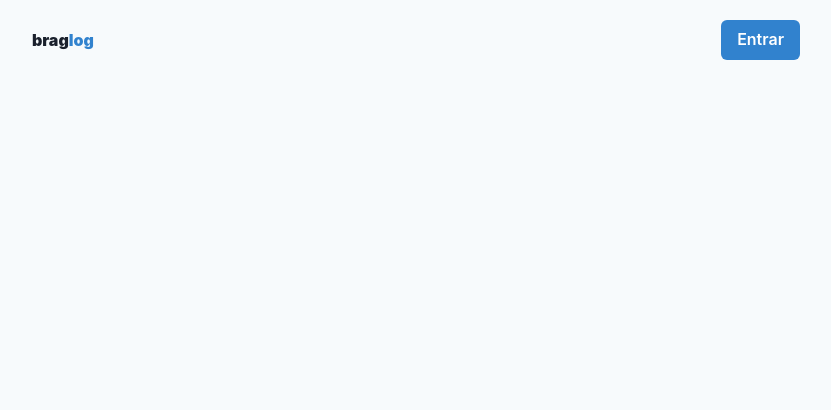
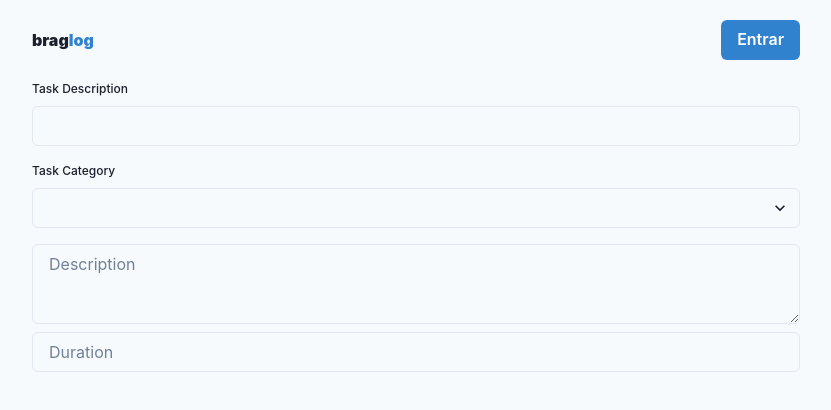
Before and after one commit to fischerafael/brag-log, a Next.js app: page /app/task in a window 1280 px wide. Shown: the top 410 px of the page, without its empty margins (224-1055 px from the left). Built offline with nearby package versions, Linux system fonts and the light colour scheme.

Commit message:
feat: working on the form

```diff
--- /dev/null
+++ b/src/client/components/FormControl/index.tsx
@@ -0,0 +1,22 @@
+import React from "react";
+import * as Chakra from "@chakra-ui/react";
+
+interface FormControlProps extends Chakra.FormControlProps {
+  label: string;
+  input: React.ReactNode;
+  helper?: string;
+}
+
+export const FormControl = ({ label, helper, input }: FormControlProps) => {
+  return (
+    <Chakra.FormControl w="full" borderRadius="none">
+      <Chakra.FormLabel w="full" fontSize="xs">
+        {label}
+      </Chakra.FormLabel>
+      {input}
+      <Chakra.FormHelperText w="full" fontSize="xs">
+        {helper}
+      </Chakra.FormHelperText>
+    </Chakra.FormControl>
+  );
+};
--- a/src/client/components/Input/index.tsx
+++ b/src/client/components/Input/index.tsx
@@ -1,5 +1,7 @@
-import React from "react";
+import * as Chakra from "@chakra-ui/react";
 
-export const Input = () => {
-  return <div>Input</div>;
+interface InputProps extends Chakra.InputProps {}
+
+export const Input = ({ ...props }: InputProps) => {
+  return <Chakra.Input {...props} />;
 };
--- /dev/null
+++ b/src/client/components/Select/index.tsx
@@ -0,0 +1,22 @@
+import * as Chakra from "@chakra-ui/react";
+
+export interface IOption {
+  value: string;
+  label: string;
+}
+
+interface SelectProps extends Chakra.SelectProps {
+  options: IOption[];
+}
+
+export const Select = ({ options, ...props }: SelectProps) => {
+  return (
+    <Chakra.Select {...props}>
+      {options.map((opt) => (
+        <option key={opt.value} value={opt.value}>
+          {opt.label}
+        </option>
+      ))}
+    </Chakra.Select>
+  );
+};
--- a/src/client/pages/PageAppTask/index.tsx
+++ b/src/client/pages/PageAppTask/index.tsx
@@ -1,6 +1,9 @@
 import React from "react";
 import * as Chakra from "@chakra-ui/react";
 import { Header, TemplateLandingPage } from "../PageAppLandingPage";
+import { FormControl } from "../../components/FormControl";
+import { Select } from "../../components/Select";
+import { Input } from "../../components/Input";
 
 export const PageAppTask = () => {
   return (
@@ -19,6 +22,11 @@ export const DashboardTask = () => {
       alignItems="flex-start"
       gap="2"
       gridTemplateColumns={["1fr"]}
-    ></Chakra.Grid>
+    >
+      <FormControl label="Task Description" input={<Input />} />
+      <FormControl label="Task Category" input={<Select options={[]} />} />
+      <Chakra.Textarea placeholder="Description" />
+      <Chakra.Input placeholder="Duration" />
+    </Chakra.Grid>
   );
 };
```
